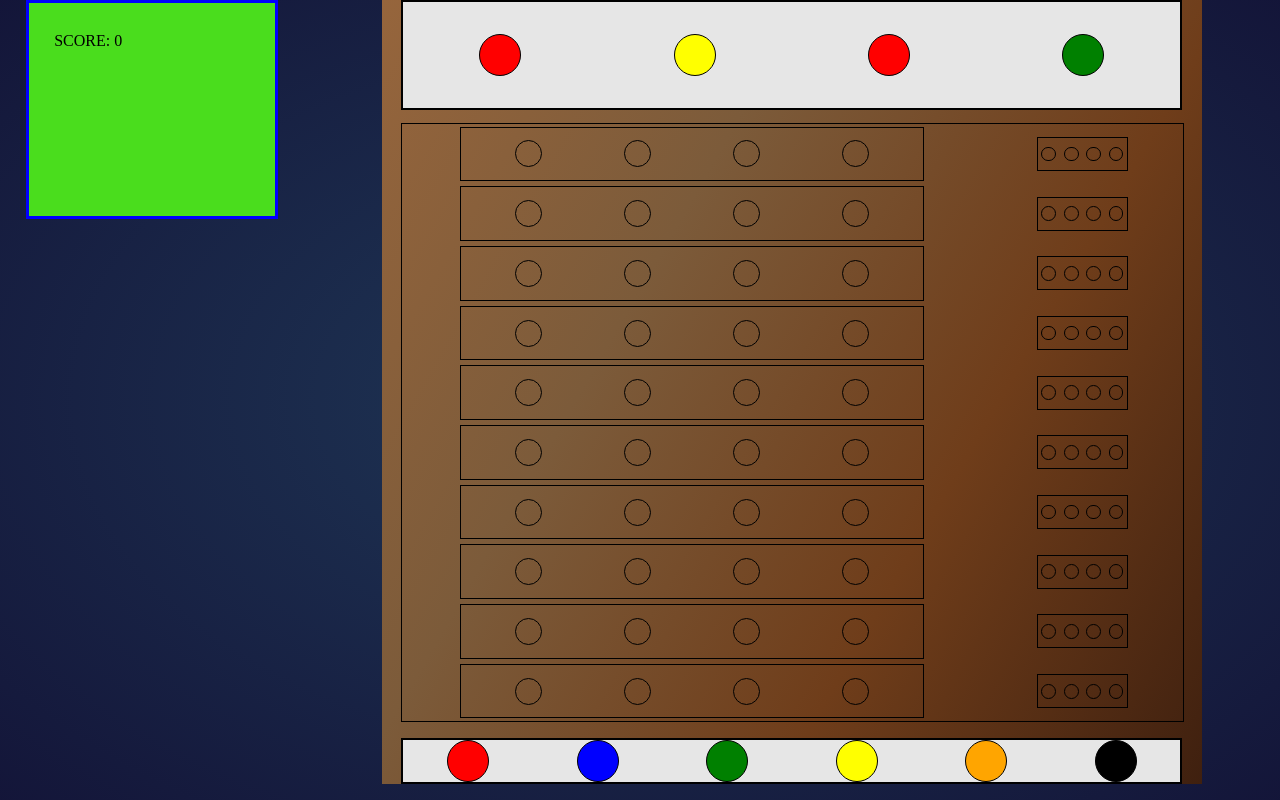
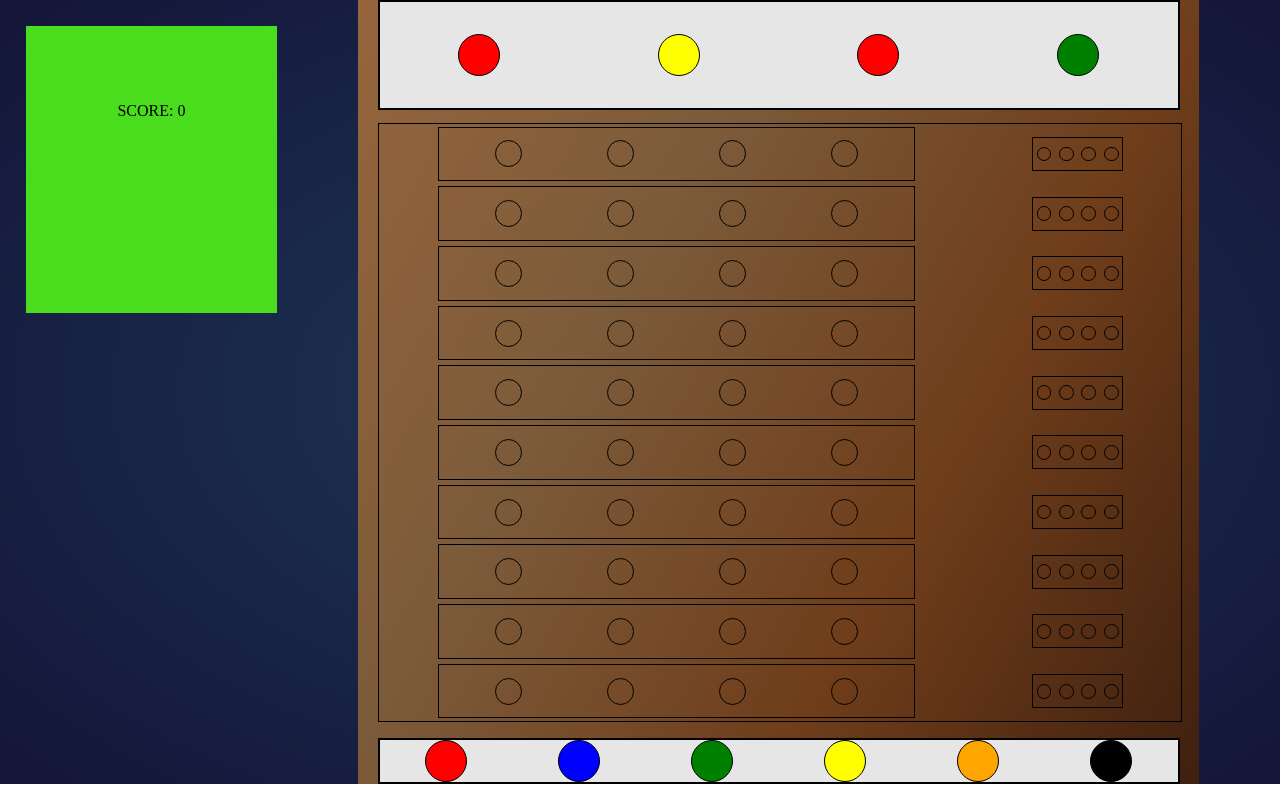
Before and after one commit to Flothar78/mastermind, a Vue app: page / in a window 1280 px wide. Built offline with nearby package versions, Linux system fonts and the light colour scheme; the HTML template or start-up script is replaced by a standard one.

Commit message:
CSS score container

```diff
--- a/src/assets/main.css
+++ b/src/assets/main.css
@@ -63,11 +63,14 @@
 }
 .score-container {
   background: hsl(106, 77%, 49%);
-  margin-top: 1%;
   width: 20%;
-  max-height: 25%;
+  max-height: 35%;
+  margin: 2vw 0 0 2vw;
+  padding: 1vw 2vw 0 2vw;
   display: flex;
   flex-direction: column;
+  justify-content: space-around;
+  align-items: center;
 }
 .play-ground {
   background-image: linear-gradient(300deg, #3f200f, #6f3d1a, #7c5b3a, #96653c);
@@ -211,20 +214,6 @@ button {
   }
 }
 @media screen and (min-width: 1000px) {
-  .score-container {
-    width: 20%;
-    height: 98vh;
-    border: blue 3px solid;
-    display: flex;
-    flex-direction: column;
-    align-items: center;
-    margin: 0 2vw 0 2vw;
-    padding: 1vw 2vw 0 2vw;
-  }
-  .score-display {
-    width: 100%;
-    margin: 2vh 0 5vh 0;
-  }
   .play-ground {
     display: flex;
     justify-content: space-between;
--- a/src/views/ScoreView.vue
+++ b/src/views/ScoreView.vue
@@ -24,7 +24,7 @@ const restartGame = () => {
 
 <template>
   <div class="score-container">
-    <div class="score-display">SCORE: {{ score }}</div>
+    <div>SCORE: {{ score }}</div>
     <div>
       {{ winLooseMessage }}
     </div>
```
